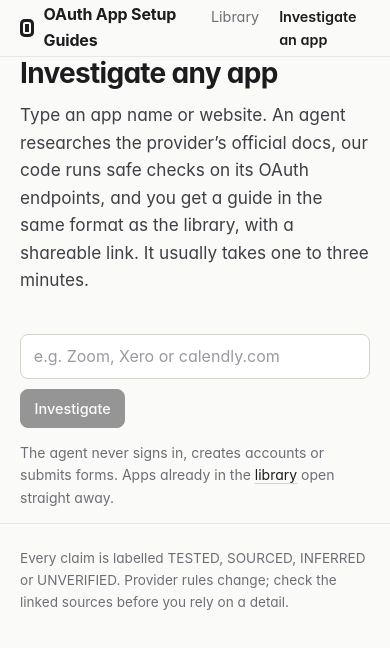
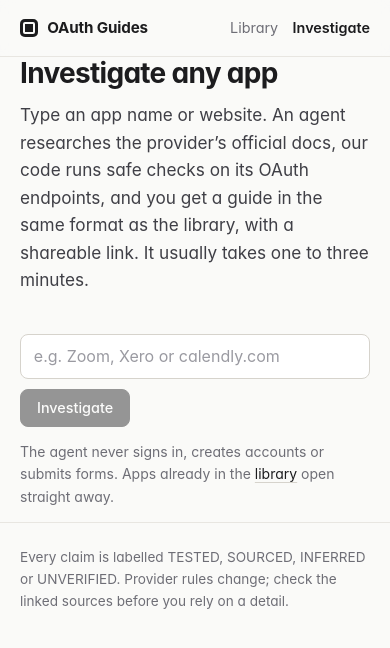
Before and after one commit to varunk14/oauth-setup-guides, a React (Vite) app in the folder frontend/: page /generate in a window 390 px wide. Shown: the top 648 px of the page. Built offline with nearby package versions, Linux system fonts and the light colour scheme.

Commit message:
fix(frontend): wrap long text and tidy buttons and header on phones
Grid columns may shrink so long URLs wrap inside their card; link buttons get full button styling; the Live agent pill sits beside the category; the header fits on one line on small screens.

```diff
--- a/frontend/src/App.tsx
+++ b/frontend/src/App.tsx
@@ -14,13 +14,17 @@ function App() {
         <div className="container">
           <Link to="/" className="brand">
             <span className="brand-mark" aria-hidden="true" />
-            OAuth App Setup Guides
+            <span>
+              OAuth<span className="hide-small"> App Setup</span> Guides
+            </span>
           </Link>
           <nav className="site-nav" aria-label="Main">
             <NavLink to="/" end>
               Library
             </NavLink>
-            <NavLink to="/generate">Investigate an app</NavLink>
+            <NavLink to="/generate">
+              Investigate<span className="hide-small"> an app</span>
+            </NavLink>
           </nav>
         </div>
       </header>
--- a/frontend/src/index.css
+++ b/frontend/src/index.css
@@ -108,6 +108,7 @@ code {
 }
 
 .site-nav {
+  white-space: nowrap;
   display: flex;
   gap: 1.25rem;
   font-size: 0.9rem;
@@ -128,6 +129,7 @@ code {
 }
 
 .brand {
+  white-space: nowrap;
   display: inline-flex;
   align-items: center;
   gap: 0.6rem;
@@ -137,6 +139,7 @@ code {
 }
 
 .brand-mark {
+  flex: none;
   width: 1.1rem;
   height: 1.1rem;
   border-radius: 5px;
@@ -198,6 +201,22 @@ h3 {
   word-break: break-all;
 }
 
+.columns li,
+.claims li,
+.steps p,
+.summary,
+.panel p,
+.panel li,
+.card p,
+td {
+  overflow-wrap: anywhere;
+}
+
+.glance-item,
+.cards > li {
+  min-width: 0;
+}
+
 .nowrap {
   white-space: nowrap;
 }
@@ -240,8 +259,26 @@ button:hover {
 }
 
 .button {
+  display: inline-flex;
+  align-items: center;
+  justify-content: center;
+  gap: 0.4rem;
+  min-height: 2.4rem;
+  padding: 0.5rem 1rem;
+  border: 1px solid var(--line-strong);
+  border-radius: 8px;
+  background: var(--surface);
+  color: var(--ink);
   font-size: 0.9rem;
   font-weight: 550;
+  line-height: 1.2;
+  text-decoration: none;
+  white-space: nowrap;
+  cursor: pointer;
+}
+
+a.button:hover {
+  border-color: var(--ink-soft);
 }
 
 /* Library */
@@ -388,6 +425,17 @@ button:hover {
 .card .muted {
   font-size: 0.875rem;
   margin-top: 0.15rem;
+}
+
+.card-meta {
+  display: flex;
+  flex-wrap: wrap;
+  align-items: center;
+  gap: 0.35rem 0.5rem;
+}
+
+.card-meta .pill.live {
+  margin-left: 0;
 }
 
 .facts {
@@ -607,17 +655,31 @@ button:hover {
   background: var(--ink);
   border-color: var(--ink);
   color: #fff;
-  text-decoration: none;
-  display: inline-block;
 }
 
 .button.primary:hover {
   background: #000;
+  border-color: #000;
+  color: #fff;
 }
 
 .button.primary:disabled {
   opacity: 0.45;
   cursor: not-allowed;
+}
+
+.panel.ready {
+  display: flex;
+  flex-wrap: wrap;
+  align-items: center;
+  justify-content: space-between;
+  gap: 1rem;
+  border-color: #d8eadd;
+  background: #f6fbf7;
+}
+
+.panel.ready p {
+  margin-top: 0.25rem;
 }
 
 .progress-steps {
@@ -921,6 +983,7 @@ section[aria-labelledby] h2[id] {
 }
 
 .columns > div {
+  min-width: 0;
   background: var(--surface);
   border: 1px solid var(--line);
   border-radius: var(--radius);
@@ -1004,6 +1067,18 @@ th {
     padding-top: 1.5rem;
   }
 
+  .brand {
+    font-size: 0.95rem;
+  }
+
+  .site-nav {
+    gap: 0.9rem;
+  }
+
+  .hide-small {
+    display: none;
+  }
+
   .glance {
     grid-template-columns: 1fr;
   }
--- a/frontend/src/pages/GeneratePage.tsx
+++ b/frontend/src/pages/GeneratePage.tsx
@@ -153,14 +153,14 @@ export default function GeneratePage() {
       )}
 
       {result?.type === 'done' && !result.cached && (
-        <section className="panel" role="status">
-          <h2>Your guide is ready</h2>
-          <p>It has its own link you can share.</p>
-          <p>
-            <Link className="button primary" to={`/guides/${result.slug}`}>
-              Open the guide
-            </Link>
-          </p>
+        <section className="panel ready" role="status">
+          <div>
+            <h2>Your guide is ready</h2>
+            <p>It has its own link you can share.</p>
+          </div>
+          <Link className="button primary" to={`/guides/${result.slug}`}>
+            Open the guide <span aria-hidden="true">&rarr;</span>
+          </Link>
         </section>
       )}
       {result?.type === 'no_oauth' && (
--- a/frontend/src/pages/LibraryPage.tsx
+++ b/frontend/src/pages/LibraryPage.tsx
@@ -121,8 +121,8 @@ export default function LibraryPage() {
                 </h2>
                 <DifficultyBadge level={g.difficulty} />
               </div>
-              <p className="muted">
-                {g.category}
+              <p className="muted card-meta">
+                <span>{g.category}</span>
                 {g.generated_by === 'live_agent' && <span className="pill live">Live agent</span>}
               </p>
               <dl className="facts">
```
